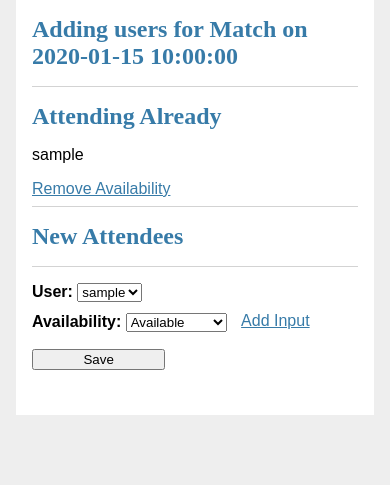
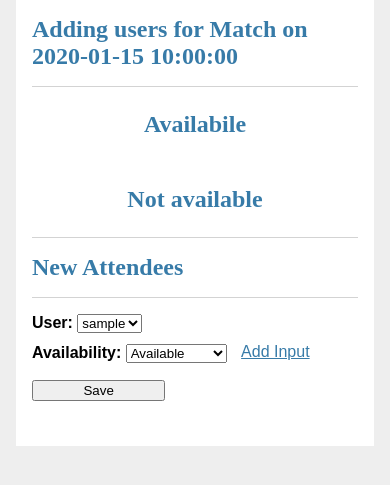
Before and after one commit to Wibbler67/wildcats-flask, a Flask app: template templates/admin/admin_attendance.html in a window 390 px wide. Shown: the part 112-597 px from the top of the page. Run offline with Flask 2, Linux system fonts and the light colour scheme; the template is opened without the code that fills it: most values are stand-ins (such as "Sample title", 1, 10 or a date in 2020); parts of the project's set-up code (start-up, migrations or seed data) failed here and were passed over; some libraries are stand-ins or nearby versions.

Commit message:
availability changed and css adapted to show in mobile screens better for admins

```diff
--- a/static/style.css
+++ b/static/style.css
@@ -237,3 +237,52 @@
   margin 0px;
   gap: 1rem;
 }
+
+.user_grid {
+  display: grid;
+  grid-template-columns: 1fr 1fr 2fr;
+  margin: 0px;
+  gap: 1rem;
+  justify:center;
+}
+
+.user_grid p {
+  display: grid;
+  gap: 1rem;
+  text-align: center;
+  margin-left: 10px;
+}
+
+.user_grid a {
+  display: grid;
+  margin: 0px;
+  gap: 1rem;
+  text-align: center;
+  align-content: center;
+}
+
+@media only screen and (max-width: 600px) {
+  .user_grid {
+    display: grid;
+    grid-template-columns: 1fr;
+    margin: 0px;
+    gap: 1rem;
+    justify: center;
+    text-align: center;
+  }
+
+  .user_grid p {
+    display: grid;
+    gap: 1rem;
+    text-align: center;
+    margin-left: 10px;
+  }
+
+  .user_grid a {
+    display: grid;
+    margin: 0px;
+    gap: 1rem;
+    text-align: center;
+    align-content: center;
+  }
+}
--- a/templates/account/account-attendance.html
+++ b/templates/account/account-attendance.html
@@ -28,7 +28,7 @@
         {% else %}
           <p>You are {% if fixture['attending'] == 1 %} attending {% else %} not attending {% endif %} this match</p>
         {% endif %}
-      <a class="action" href="{{ url_for('attendance.update_attendance', id=fixture['fixture_id']) }}">Edit Attendance</a>
+      <a class="action" href="{{ url_for('availability.update_availability', id=fixture['fixture_id']) }}">Edit Attendance</a>
       {% if not loop.last %}
         <hr>
       {% endif %}
--- a/templates/admin/admin_attendance.html
+++ b/templates/admin/admin_attendance.html
@@ -8,15 +8,33 @@
 {% block content %}
 <h1>Adding users for Match on {{ fixture['fixture_date'] }}</h1>
 <hr>
-{% if attending %}
-  <h1>Attending Already</h1>
-  {% for user in attending %}
-  <div class="user_grid">
-    <p>{{ user['username'] }}</p>
-    <a href="{{ url_for('admin.remove_player_availability', fix_id=fixture['id'], username=user['username']) }}">Remove Availability</a>
+
+{% if user_availability %}
+<div class="user_grid">
+  <div>
+    <h1>Availabile</h1>
+    {% for user in user_availability %}
+    {% if user['availability'] == 1 %}
+    <div class="user_grid">
+      <p>{{ user['username'] }} - Available</p>
+      <a href="{{ url_for('admin.remove_player_availability', fix_id=fixture['id'], username=user['username']) }}">Remove Availability</a>
+    </div>
+    {% endif %}
+    {% endfor %}
   </div>
-  {% endfor %}
-  <hr>
+  <div >
+    <h1>Not available</h1>
+    {% for user in user_availability %}
+    {% if user['availability'] == 0 %}
+    <div class="user_grid">
+      <p>{{ user['username'] }} - Not Available</p>
+      <a href="{{ url_for('admin.remove_player_availability', fix_id=fixture['id'], username=user['username']) }}">Remove Availability</a>
+    </div>
+    {% endif %}
+    {% endfor %}
+  </div>
+</div>
+<hr>
 {% endif %}
 <h1>New Attendees</h1>
 <hr>
--- a/templates/attendance/edit.html
+++ b/templates/attendance/edit.html
@@ -21,7 +21,7 @@
   </form>
   <hr>
 {% if g.user['is_admin'] %}
-  <form action="{{ url_for('attendance.delete_attendance', fixture_id=fixture['id'], user_id=g.user['id'],) }}" method="post">
+  <form action="{{ url_for('availability.delete_availability', fixture_id=fixture['id'], user_id=g.user['id'],) }}" method="post">
     <input class="danger" type="submit" value="Delete" onclick="return confirm('Are you sure?');">
   </form>
 {% endif %}
```
Also changed, not shown: app_blueprint/admin.py (+7 -4 lines), app_blueprint/availability.py (+8 -5 lines).
